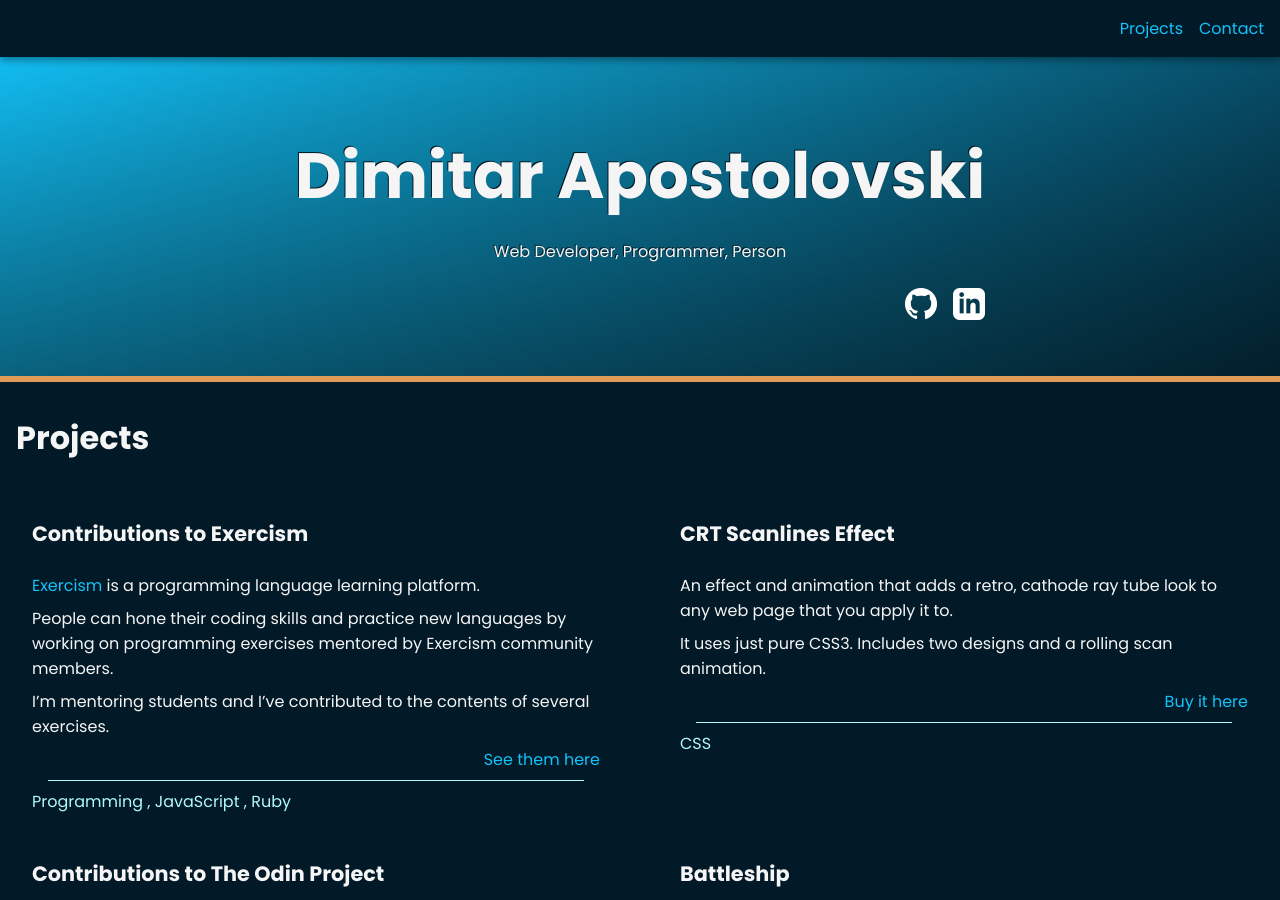
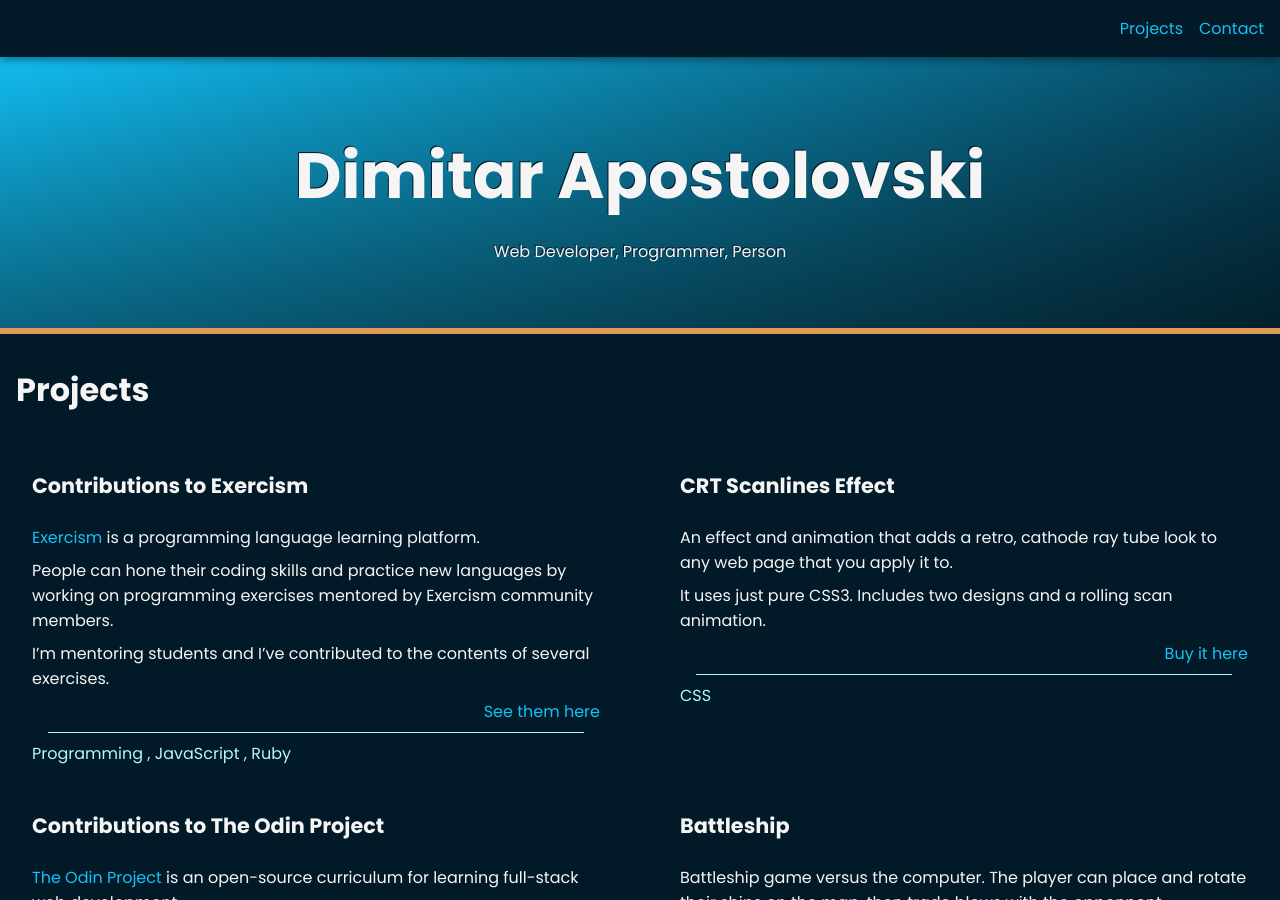
Before and after one commit to themetar/themetar.github.io, a Jekyll site: the page built from index.html, in a window 1280 px wide and 900 px high. Built offline with Jekyll 4.4.1, drawn with Linux system fonts in a browser that asks for light colours.

Commit message:
Remove social links from header

```diff
--- a/index.html
+++ b/index.html
@@ -5,10 +5,6 @@ layout: site
   <header>
     <h1>{{ site.title }}</h1>
     <p>Web Developer, Programmer, Person</p>
-    <ul class="social-links">
-      <li><a target="_blank" rel="noopener" href="https://github.com/themetar"></a></li>
-      <li><a target="_blank" rel="noopener" href="https://www.linkedin.com/in/dimitar-apostolovski"></a></li>
-    </ul>
   </header>
 </div>
 <section id="portfolio" class="projects-list container">
```
